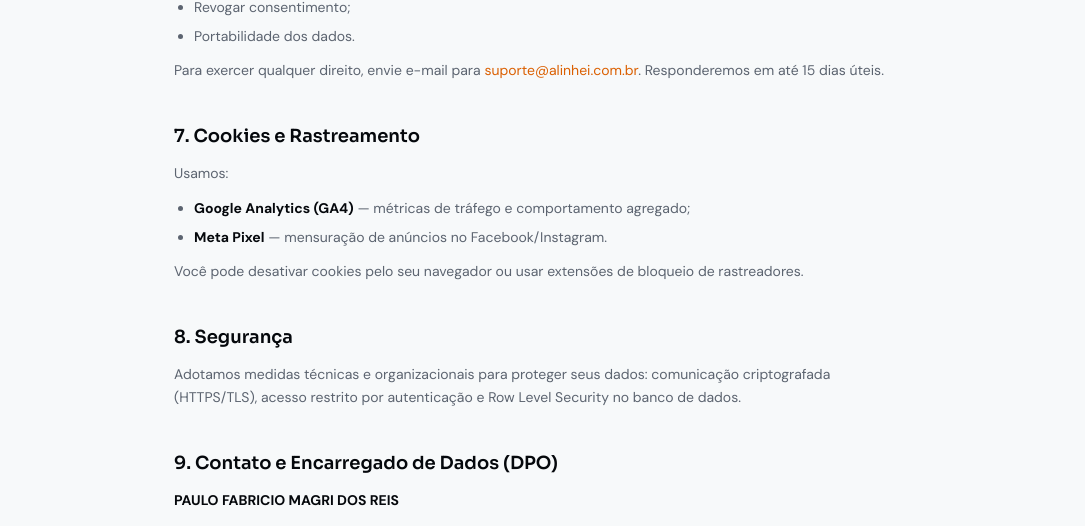
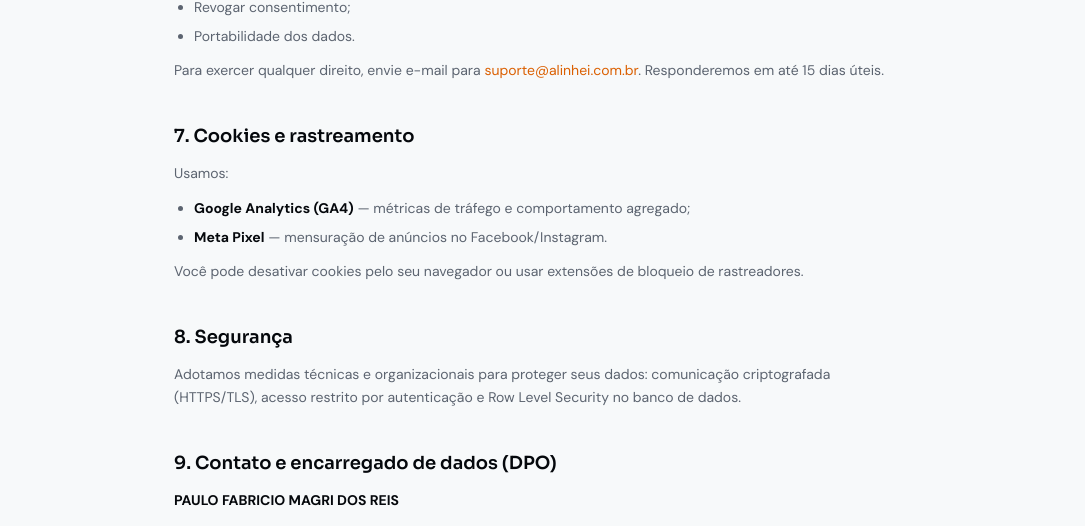
Before and after one commit to gatepfr/alinhei, a Next.js app: page /privacidade in a window 1280 px wide. Shown: the part 1639-2165 px from the top of the page, without its empty margins (98-1183 px from the left). Built offline with nearby package versions, Linux system fonts and the light colour scheme; no server answers.

Commit message:
fix: atualiza copyright 2026 na landing e normaliza casing das seções

```diff
--- a/app/page.tsx
+++ b/app/page.tsx
@@ -455,7 +455,7 @@ export default async function LandingPage() {
               className="h-6 w-auto opacity-60"
             />
           </div>
-          <p>© 2025 Alinhei. Feito no Brasil para brasileiros.</p>
+          <p>© 2026 Alinhei. Feito no Brasil para brasileiros.</p>
           <div className="flex items-center gap-4">
             <Link href="/termos" className="hover:text-foreground transition-colors">Termos de Uso</Link>
             <Link href="/privacidade" className="hover:text-foreground transition-colors">Privacidade</Link>
--- a/app/privacidade/page.tsx
+++ b/app/privacidade/page.tsx
@@ -134,7 +134,7 @@ export default function PrivacidadePage() {
           </p>
         </Section>
 
-        <Section title="7. Cookies e Rastreamento">
+        <Section title="7. Cookies e rastreamento">
           <p>Usamos:</p>
           <ul>
             <li>
@@ -155,7 +155,7 @@ export default function PrivacidadePage() {
           </p>
         </Section>
 
-        <Section title="9. Contato e Encarregado de Dados (DPO)">
+        <Section title="9. Contato e encarregado de dados (DPO)">
           <p><strong className="text-foreground">PAULO FABRICIO MAGRI DOS REIS</strong></p>
           <p>CNPJ: 66.301.043/0001-15</p>
           <p>
```
